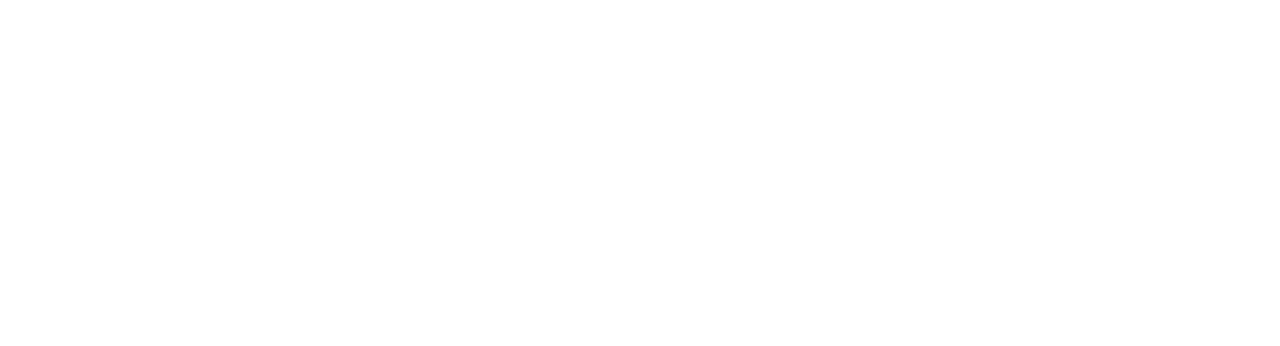
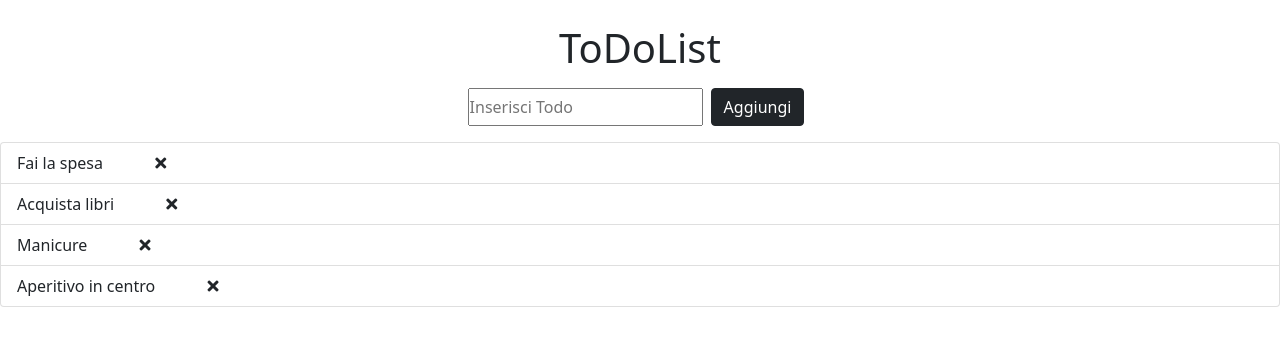
Before and after one commit to chiaraxs/vue-todolist, a plain HTML site: page index.html in a window 1280 px wide. Drawn offline with nearby package versions, Linux system fonts and the light colour scheme.

Commit message:
Added: input, list, button, methods

```diff
--- a/index.html
+++ b/index.html
@@ -21,6 +21,32 @@
     <!-- js #app -->
     <div id="app">
 
+
+        <!-- title -->
+        <h1 class="text-center mt-4">{{ title }}</h1>
+
+        <!-- input container -->
+        <div class="input-container d-flex justify-content-center mt-3">
+
+            <input type="text" placeholder="Inserisci Todo" v-model="newToDo" @keyup.enter="addItem">
+            <button class="btn btn-dark mx-2" @click="addItem">Aggiungi</button>
+
+        </div>
+
+        <!-- list container -->
+        <!-- la x da cliccare rimuove l'elemento con funzione 'removeItem' in posizione corrente 'index' -->
+            <div class="list-container justify-content-center mt-3">
+
+                <ul class="list-group">
+                    <li class="list-group-item" v-for="(item, index) in todo">
+                        {{item.text}}
+                        <i class="fas fa-times mx-5" @click="removeItem(index)"></i>
+                    </li>
+                </ul>
+
+            </div>
+
+
     </div>
 
 
--- a/js/script.js
+++ b/js/script.js
@@ -1,14 +1,38 @@
 new Vue({
     el: '#app',
     data: {
-
-
+        title: 'ToDoList',
+        todo: [
+            {
+                text: 'Fai la spesa',
+                done: true
+            },
+            {
+                text: 'Acquista libri',
+                done: true
+            },
+            {
+                text: 'Manicure',
+                done: false
+            },
+            {
+                text: 'Aperitivo in centro',
+                done: false
+            },
+        ],
+        newToDo: '' // nuovo todo aggiunto con input
     },
     methods: {
-
-
+        addItem: function () {
+            this.todo.push({text:this.newToDo}) // l'add item è un elemento che al this.todo -> fa il push di newToDo.text
+            this.newToDo = '' // resetto e svuoto la stringa input dopo aver pushato il newToDo
+        },
+        removeItem: function (index) {
+            this.todo.splice(index,1) // the splice() method changes the contents of an array by removing or replacing existing elements and/or adding new elements in place -> 1 indica che rimuove 1 solo elemento in quel dato index ->
+        },
     }
 });
+
 
 
 // Descrizione:
```
Also changed, not shown: css/style.css (line endings or trailing spaces).
